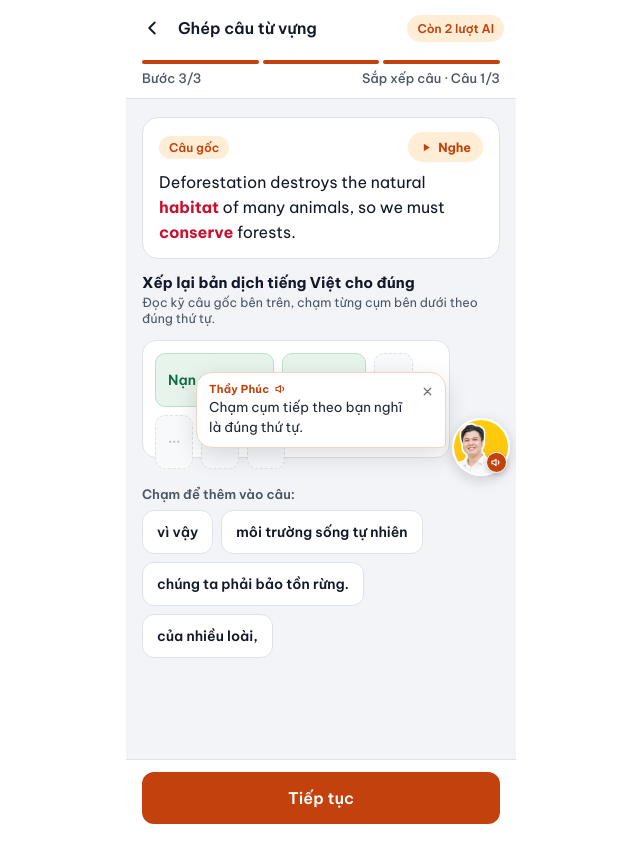
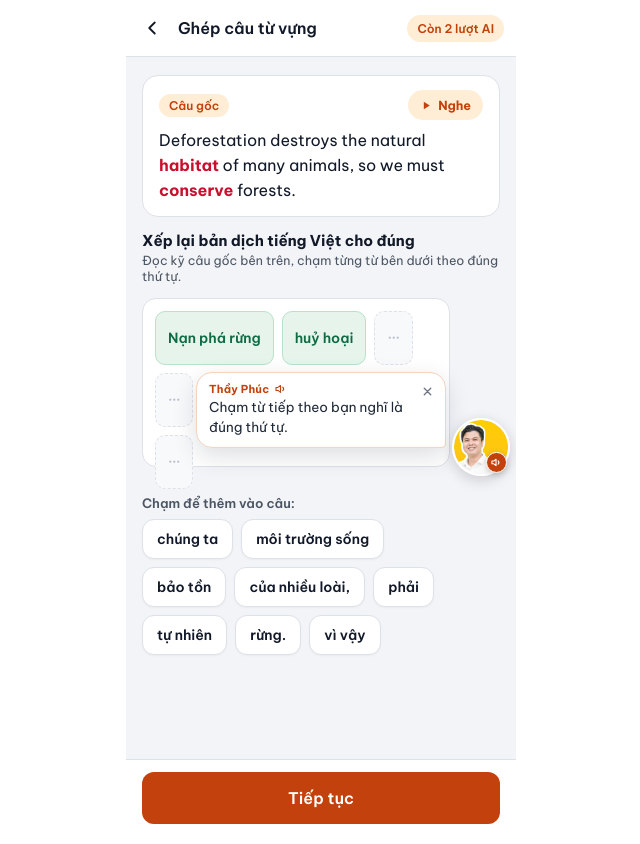
Before and after one commit to longnguyen17zz/web-trainghiem, a website: page M1Arrange.html in a window 1280 px wide. Shown: the whole page, without its empty margins (319-959 px from the left). Drawn offline with Linux system fonts and the light colour scheme.

Commit message:
Bo thanh buoc 3/3 va chia nho cac tu sap xep cau trong M1Arrange

```diff
--- a/M1Arrange.html
+++ b/M1Arrange.html
@@ -9,32 +9,24 @@
 </head>
 <body>
 <div style="width: 390px; max-width: 100%; height: 844px; margin: 0 auto; position: relative; display: flex; flex-direction: column; background: #F3F4F7; font-family: 'Be Vietnam Pro', sans-serif; color: #111827; overflow: hidden">
-  <header style="height: 56px; flex-shrink: 0; display: flex; align-items: center; gap: 4px; padding: 0 12px 0 4px; background: #FFFFFF">
+  <header style="height: 56px; flex-shrink: 0; display: flex; align-items: center; gap: 4px; padding: 0 12px 0 4px; background: #FFFFFF; border-bottom: 1px solid #DDE1E8">
     <a href="M1Sentence.html" aria-label="Quay lại" style="width: 44px; height: 44px; display: flex; align-items: center; justify-content: center"><svg width="22" height="22" viewBox="0 0 24 24" fill="none" stroke="#111827" stroke-width="2" stroke-linecap="round" stroke-linejoin="round"><path d="M15 18l-6-6 6-6"></path></svg></a>
     <div style="flex: 1; font-size: 16px; font-weight: 600">Ghép câu từ vựng</div>
     <span style="font-size: 12px; font-weight: 600; color: #C2410C; background: #FFEDD5; border-radius: 999px; padding: 6px 10px">Còn 2 lượt AI</span>
   </header>
-  <div style="flex-shrink: 0; background: #FFFFFF; border-bottom: 1px solid #DDE1E8; padding: 4px 16px 12px; display: flex; flex-direction: column; gap: 6px">
-    <div style="display: grid; grid-template-columns: repeat(3, minmax(0, 1fr)); gap: 4px">
-      <div style="height: 4px; border-radius: 4px; background: #C2410C"></div>
-      <div style="height: 4px; border-radius: 4px; background: #C2410C"></div>
-      <div style="height: 4px; border-radius: 4px; background: #C2410C"></div>
-    </div>
-    <div style="display: flex; justify-content: space-between; font-size: 13px; font-weight: 500; color: #4B5563"><span>Bước 3/3</span><span>Sắp xếp câu · Câu 1/3</span></div>
-  </div>
 
   <main style="flex: 1; overflow-y: auto; padding: 18px 16px 16px; display: flex; flex-direction: column; gap: 14px; padding-bottom: 104px">
     <div style="background: #FFFFFF; border: 1px solid #DDE1E8; border-radius: 16px; padding: 14px 16px; display: flex; flex-direction: column; gap: 8px">
       <div style="display: flex; justify-content: space-between; align-items: center">
         <span style="font-size: 12px; font-weight: 600; color: #C2410C; background: #FFEDD5; border-radius: 999px; padding: 4px 10px">Câu gốc</span>
-        <button aria-label="Nghe câu" style="height: 30px; border: 0; border-radius: 999px; background: #FFEDD5; color: #C2410C; font-family: inherit; font-size: 12.5px; font-weight: 700; padding: 0 12px; display: flex; align-items: center; gap: 5px"><svg width="13" height="13" viewBox="0 0 24 24" fill="#C2410C"><path d="M7 5v14l11-7z"></path></svg>Nghe</button>
+        <button type="button" onclick="speakSentence()" aria-label="Nghe câu" style="height: 30px; border: 0; border-radius: 999px; background: #FFEDD5; color: #C2410C; font-family: inherit; font-size: 12.5px; font-weight: 700; padding: 0 12px; display: flex; align-items: center; gap: 5px; cursor: pointer"><svg width="13" height="13" viewBox="0 0 24 24" fill="#C2410C"><path d="M7 5v14l11-7z"></path></svg>Nghe</button>
       </div>
       <div style="font-size: 16px; line-height: 1.55">Deforestation destroys the natural <span style="color: #C8102E; font-weight: 700">habitat</span> of many animals, so we must <span style="color: #C8102E; font-weight: 700">conserve</span> forests.</div>
     </div>
 
     <div style="display: flex; flex-direction: column; gap: 2px">
       <div style="font-size: 15px; font-weight: 700">Xếp lại bản dịch tiếng Việt cho đúng</div>
-      <div style="font-size: 12.5px; color: #4B5563">Đọc kỹ câu gốc bên trên, chạm từng cụm bên dưới theo đúng thứ tự.</div>
+      <div style="font-size: 12.5px; color: #4B5563">Đọc kỹ câu gốc bên trên, chạm từng từ bên dưới theo đúng thứ tự.</div>
     </div>
 
     <div id="slots" style="background: #FFFFFF; border: 1.5px solid #DDE1E8; border-radius: 14px; padding: 12px; margin-right: 50px; display: flex; flex-wrap: wrap; gap: 8px; min-height: 92px; align-content: flex-start"></div>
@@ -54,16 +46,34 @@
 </div>
 <script src="mascot.js"></script>
 <script>
+function speakSentence() {
+  if (!('speechSynthesis' in window)) return;
+  window.speechSynthesis.cancel();
+  var u = new SpeechSynthesisUtterance("Deforestation destroys the natural habitat of many animals, so we must conserve forests.");
+  u.lang = 'en-US';
+  u.rate = 0.88;
+  window.speechSynthesis.speak(u);
+}
+
+// Chia nhỏ từng từ/cụm ngắn (1-2 từ), không để cụm từ dài
 var CHUNKS = {
-  c1: 'Nạn phá rừng', c2: 'huỷ hoại', c3: 'môi trường sống tự nhiên',
-  c4: 'của nhiều loài,', c5: 'vì vậy', c6: 'chúng ta phải bảo tồn rừng.'
+  c1: 'Nạn phá rừng',
+  c2: 'huỷ hoại',
+  c3: 'môi trường sống',
+  c4: 'tự nhiên',
+  c5: 'của nhiều loài,',
+  c6: 'vì vậy',
+  c7: 'chúng ta',
+  c8: 'phải',
+  c9: 'bảo tồn',
+  c10: 'rừng.'
 };
-var ORDER = ['c1', 'c2', 'c3', 'c4', 'c5', 'c6'];
-var POOL_ORDER = ['c5', 'c3', 'c6', 'c4'];
+var ORDER = ['c1', 'c2', 'c3', 'c4', 'c5', 'c6', 'c7', 'c8', 'c9', 'c10'];
+var POOL_ORDER = ['c7', 'c3', 'c9', 'c5', 'c8', 'c4', 'c10', 'c6'];
 var placed = ['c1', 'c2'];
 
-var slotBase = 'min-height: 38px; border-radius: 10px; font-family: inherit; font-size: 14px; font-weight: 600; padding: 7px 12px; display: flex; align-items: center; border: 0; cursor: pointer;';
-var poolBase = 'min-height: 44px; border-radius: 12px; font-family: inherit; font-size: 14px; font-weight: 600; padding: 9px 14px; border: 1.5px solid #DDE1E8; background: #FFFFFF; color: #111827; cursor: pointer;';
+var slotBase = 'min-height: 38px; border-radius: 10px; font-family: inherit; font-size: 14px; font-weight: 600; padding: 7px 12px; display: flex; align-items: center; border: 0; cursor: pointer; transition: all 0.15s ease;';
+var poolBase = 'min-height: 40px; border-radius: 12px; font-family: inherit; font-size: 14px; font-weight: 600; padding: 8px 14px; border: 1.5px solid #DDE1E8; background: #FFFFFF; color: #111827; cursor: pointer; transition: all 0.15s ease; box-shadow: 0 1px 2px rgba(0,0,0,0.04);';
 
 function render() {
   var slotsEl = document.getElementById('slots');
@@ -76,11 +86,15 @@ function render() {
   placed.forEach(function (id, i) {
     var correct = ORDER[i] === id;
     var btn = document.createElement('button');
+    btn.type = 'button';
     btn.style.cssText = slotBase + (correct
       ? 'border: 1.5px solid #B9E2C8; background: #E6F4EC; color: #0E6B42;'
       : 'border: 1.5px solid #F3B9BE; background: #FDECEE; color: #A30D25;');
     btn.textContent = CHUNKS[id];
-    btn.onclick = function () { placed = placed.slice(0, i); render(); };
+    btn.onclick = function () {
+      placed.splice(i, 1);
+      render();
+    };
     slotsEl.appendChild(btn);
   });
   var remaining = ORDER.length - placed.length;
@@ -94,10 +108,14 @@ function render() {
   poolEl.innerHTML = '';
   POOL_ORDER.filter(function (id) { return !placedSet[id]; }).forEach(function (id) {
     var btn = document.createElement('button');
+    btn.type = 'button';
     btn.style.cssText = poolBase;
     btn.textContent = CHUNKS[id];
     btn.onclick = function () {
-      if (placed.length < ORDER.length) { placed = placed.concat([id]); render(); }
+      if (placed.length < ORDER.length) {
+        placed = placed.concat([id]);
+        render();
+      }
     };
     poolEl.appendChild(btn);
   });
@@ -119,7 +137,7 @@ function render() {
 
   renderMascot(document.getElementById('mascot'), {
     mood: allCorrect ? 'cheer' : (hasMistake ? 'sad' : 'idle'),
-    message: allCorrect ? 'Chuẩn luôn! Bạn ghép đúng cả câu dịch.' : (hasMistake ? 'Có cụm chưa đúng chỗ, xem lại câu gốc nhé.' : 'Chạm cụm tiếp theo bạn nghĩ là đúng thứ tự.')
+    message: allCorrect ? 'Chuẩn luôn! Bạn ghép đúng cả câu dịch.' : (hasMistake ? 'Có cụm chưa đúng chỗ, xem lại câu gốc nhé.' : 'Chạm từ tiếp theo bạn nghĩ là đúng thứ tự.')
   });
 }
 render();
```
